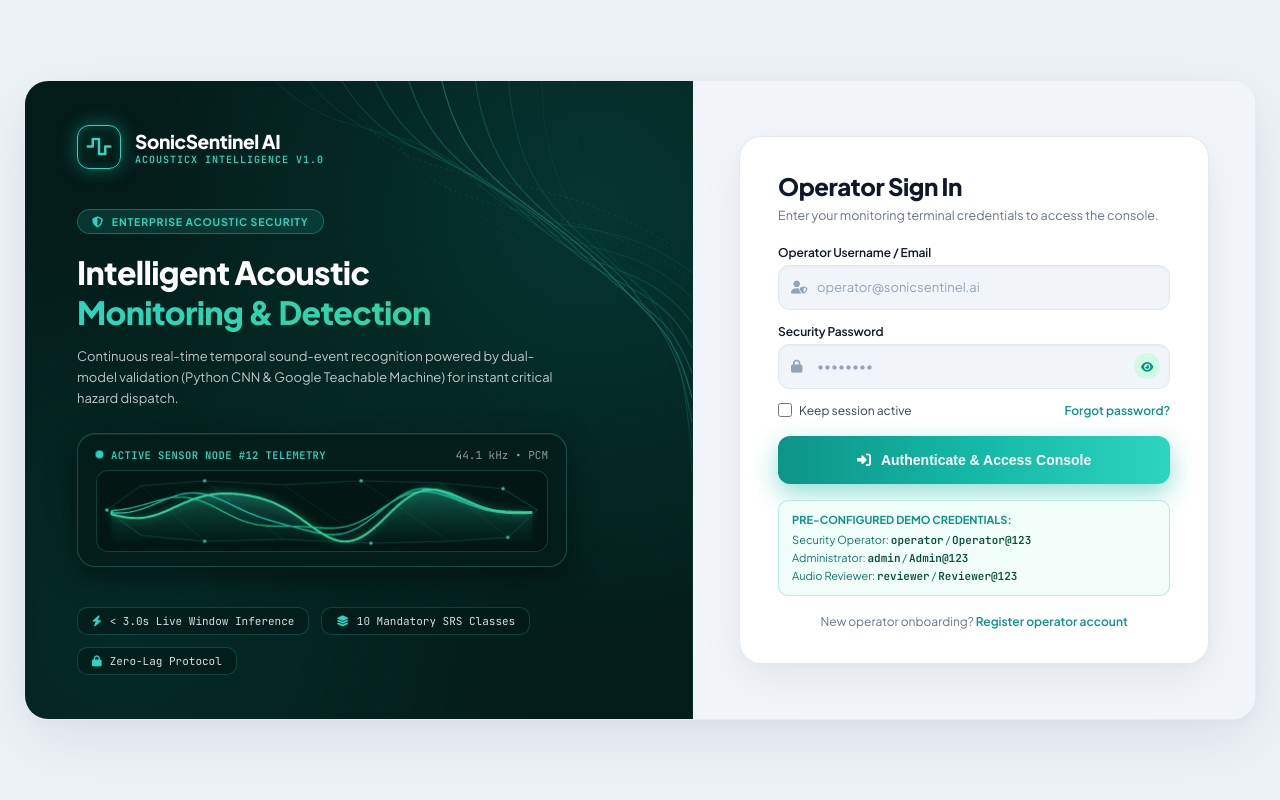
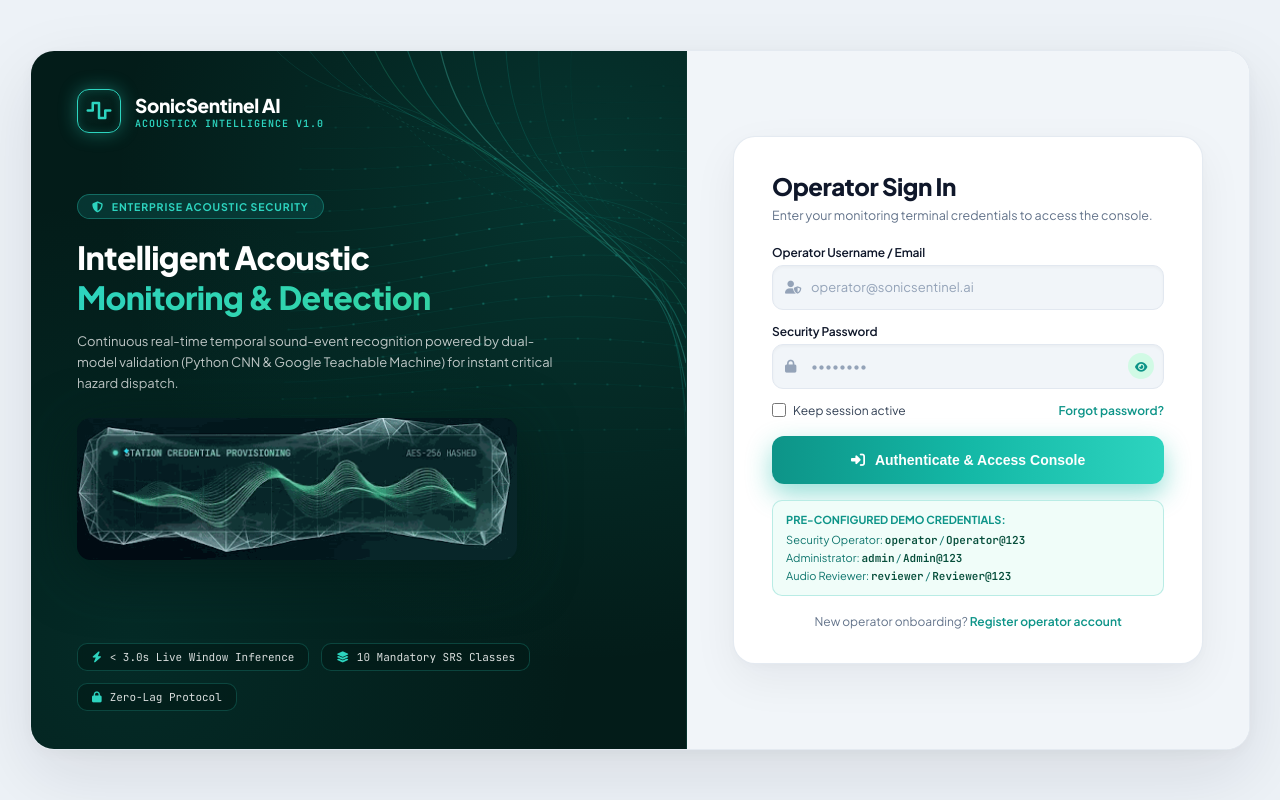
Before and after one commit to shahzadidua138-coder/SonicSentinel-_AI_MSG-Trex, a Flask app: page /login in a window 1280 px wide. Run offline with Flask 3, Linux system fonts and the light colour scheme.

Commit message:
style: implement exact 3D crystal acoustic soundwave animation and topographic particle mesh

```diff
--- a/static/css/auth.css
+++ b/static/css/auth.css
@@ -56,14 +56,16 @@ body.auth-split-body {
 /* Master Floating Curved Frame (Exact Match to Reference Window) */
 .auth-app-frame {
     width: 100%;
-    max-width: 1240px;
-    min-height: 640px;
+    max-width: 1220px;
+    height: 90vh;
+    max-height: 700px;
+    min-height: 590px;
     background: #FFFFFF;
     border-radius: 24px;
-    box-shadow: 0 20px 60px rgba(15, 23, 42, 0.08), 0 4px 16px rgba(15, 23, 42, 0.03);
+    box-shadow: 0 25px 70px rgba(15, 23, 42, 0.1), 0 4px 18px rgba(15, 23, 42, 0.04);
     display: flex;
     overflow: hidden;
-    border: 1px solid rgba(226, 232, 240, 0.8);
+    border: 1px solid rgba(226, 232, 240, 0.9);
     position: relative;
     animation: frameAppear 0.5s cubic-bezier(0.16, 1, 0.3, 1) forwards;
 }
@@ -89,10 +91,23 @@ body.auth-split-body {
     display: flex;
     flex-direction: column;
     justify-content: space-between;
-    padding: 44px 52px;
+    padding: 38px 46px;
     position: relative;
     color: #FFFFFF;
     border-right: 1px solid rgba(45, 212, 191, 0.12);
+    overflow: hidden;
+}
+
+/* Background Animated Topographic Particle Canvas */
+.auth-bg-canvas {
+    position: absolute;
+    top: 0;
+    right: 0;
+    width: 100%;
+    height: 100%;
+    pointer-events: none;
+    opacity: 0.55;
+    z-index: 1;
 }
 
 /* Brand Header */
@@ -101,6 +116,7 @@ body.auth-split-body {
     align-items: center;
     gap: 14px;
     z-index: 2;
+    position: relative;
 }
 
 .brand-logo-mark {
@@ -192,65 +208,24 @@ body.auth-split-body {
     margin-bottom: 24px;
 }
 
-/* Crystal Geometric Faceted Waveform Capsule (Reference Match) */
+/* Crystal Geometric Faceted Waveform Capsule (Exact Reference Match) */
 .auth-waveform-card {
-    background: rgba(3, 27, 24, 0.75);
-    backdrop-filter: blur(12px);
-    border: 1.4px solid rgba(45, 212, 191, 0.28);
-    border-radius: 18px;
-    padding: 14px 18px;
-    box-shadow: 0 10px 30px rgba(0, 0, 0, 0.45), inset 0 1px 0 rgba(255, 255, 255, 0.08);
+    background: transparent;
+    border: none;
+    padding: 0;
+    margin-bottom: 22px;
     position: relative;
-    overflow: hidden;
+    width: 100%;
+    max-width: 440px;
+    display: block;
 }
 
-.waveform-card-header {
-    display: flex;
-    justify-content: space-between;
-    align-items: center;
-    margin-bottom: 8px;
-}
-
-.waveform-indicator {
-    display: flex;
-    align-items: center;
-    gap: 8px;
-    font-size: 10.5px;
-    font-weight: 700;
-    color: var(--teal-neon);
-    font-family: 'JetBrains Mono', monospace;
-    letter-spacing: 0.04em;
-}
-
-.pulse-teal-dot {
-    width: 7px;
-    height: 7px;
-    border-radius: 50%;
-    background: var(--teal-neon);
-    box-shadow: 0 0 10px var(--teal-neon);
-    animation: tealPulse 1.8s infinite;
-}
-
-@keyframes tealPulse {
-    0% { transform: scale(0.95); box-shadow: 0 0 0 0 rgba(45, 212, 191, 0.7); }
-    70% { transform: scale(1.15); box-shadow: 0 0 0 7px rgba(45, 212, 191, 0); }
-    100% { transform: scale(0.95); box-shadow: 0 0 0 0 rgba(45, 212, 191, 0); }
-}
-
-.crystal-wave-canvas-wrap {
+.auth-crystal-asset {
     width: 100%;
-    height: 82px;
-    border-radius: 12px;
-    position: relative;
-    overflow: hidden;
-    background: #021714;
-    border: 1px solid rgba(45, 212, 191, 0.22);
-}
-
-.crystal-wave-canvas-wrap canvas {
-    width: 100%;
-    height: 100%;
+    height: auto;
     display: block;
+    border-radius: 14px;
+    filter: drop-shadow(0 12px 28px rgba(2, 27, 24, 0.7));
 }
 
 /* Footer Telemetry Badges */
--- a/templates/login.html
+++ b/templates/login.html
@@ -22,6 +22,9 @@
 
         <!-- Left Side: Deep Emerald Visual with Topographic Mesh & Crystal Waveform -->
         <div class="auth-left-visual">
+            <!-- Animated 3D Topographic Particle Canvas -->
+            <canvas id="bg-particle-canvas" class="auth-bg-canvas"></canvas>
+
             <div class="brand-header">
                 <div class="brand-logo-mark">
                     <i class="fas fa-wave-square"></i>
@@ -45,18 +48,9 @@
                     Continuous real-time temporal sound-event recognition powered by dual-model validation (Python CNN & Google Teachable Machine) for instant critical hazard dispatch.
                 </p>
 
-                <!-- Crystal Faceted Geometric Waveform Capsule -->
+                <!-- Crystal Faceted Geometric Waveform Capsule (Exact Reference Match) -->
                 <div class="auth-waveform-card">
-                    <div class="waveform-card-header">
-                        <span class="waveform-indicator">
-                            <span class="pulse-teal-dot"></span>
-                            ACTIVE SENSOR NODE #12 TELEMETRY
-                        </span>
-                        <span style="font-size: 11px; color: rgba(255, 255, 255, 0.55); font-family: 'JetBrains Mono', monospace;">44.1 kHz • PCM</span>
-                    </div>
-                    <div class="crystal-wave-canvas-wrap">
-                        <canvas id="crystal-wave-canvas" width="460" height="82"></canvas>
-                    </div>
+                    <img src="{{ url_for('static', filename='images/crystal-soundwave-exact.gif') }}" alt="Acoustic Intelligence Telemetry Waveform" class="auth-crystal-asset">
                 </div>
             </div>
 
@@ -164,95 +158,72 @@
             }
         }
 
-        // Exact Match 3D Crystal Faceted Organic Green Sound Wave Renderer
+        // Topographic Acoustic Particle Field (Top-Right Isometric Landscape)
         document.addEventListener('DOMContentLoaded', () => {
-            const canvas = document.getElementById('crystal-wave-canvas');
-            if (!canvas) return;
-            const ctx = canvas.getContext('2d');
-            let t = 0;
+            const bgCanvas = document.getElementById('bg-particle-canvas');
+            if (!bgCanvas) return;
+            const bgCtx = bgCanvas.getContext('2d');
+            let bgT = 0;
 
-            const vertices = [
-                {x: 10, y: 40}, {x: 45, y: 15}, {x: 110, y: 10}, {x: 190, y: 14},
-                {x: 270, y: 10}, {x: 350, y: 12}, {x: 415, y: 18}, {x: 450, y: 40},
-                {x: 420, y: 68}, {x: 360, y: 72}, {x: 280, y: 74}, {x: 190, y: 70},
-                {x: 110, y: 72}, {x: 45, y: 66}
-            ];
+            function resizeBg() {
+                bgCanvas.width = bgCanvas.parentElement.offsetWidth || 560;
+                bgCanvas.height = bgCanvas.parentElement.offsetHeight || 650;
+            }
+            resizeBg();
+            window.addEventListener('resize', resizeBg);
 
-            function animateCrystal() {
-                const w = canvas.width;
-                const h = canvas.height;
-                ctx.clearRect(0, 0, w, h);
+            function drawBgParticles() {
+                const w = bgCanvas.width;
+                const h = bgCanvas.height;
+                bgCtx.clearRect(0, 0, w, h);
 
-                // 1. Crystal wireframe
-                ctx.strokeStyle = 'rgba(45, 212, 191, 0.22)';
-                ctx.lineWidth = 0.9;
-                ctx.beginPath();
-                ctx.moveTo(vertices[0].x, vertices[0].y);
-                for (let i = 1; i < vertices.length; i++) {
-                    ctx.lineTo(vertices[i].x, vertices[i].y);
-                }
-                ctx.closePath();
-                ctx.stroke();
+                const rows = 20;
+                const cols = 26;
+                const originX = w * 0.42;
+                const originY = h * 0.05;
+                const gridW = w * 0.62;
+                const gridH = h * 0.52;
 
-                ctx.beginPath();
-                for (let i = 0; i < vertices.length / 2; i++) {
-                    const opposite = vertices.length - 1 - i;
-                    ctx.moveTo(vertices[i].x, vertices[i].y);
-                    ctx.lineTo(vertices[opposite].x, vertices[opposite].y);
-                }
-                ctx.strokeStyle = 'rgba(45, 212, 191, 0.12)';
-                ctx.stroke();
+                const stepX = gridW / (cols - 1);
+                const stepY = gridH / (rows - 1);
 
-                for (let i = 0; i < vertices.length; i += 2) {
-                    ctx.fillStyle = 'rgba(94, 234, 212, 0.7)';
-                    ctx.beginPath();
-                    ctx.arc(vertices[i].x, vertices[i].y, 1.8, 0, Math.PI * 2);
-                    ctx.fill();
+                for (let r = 0; r < rows; r++) {
+                    bgCtx.beginPath();
+                    let first = true;
+                    for (let c = 0; c < cols; c++) {
+                        const u = c / (cols - 1);
+                        const v = r / (rows - 1);
+
+                        const z = Math.sin(u * 4.2 + bgT * 0.025 + v * 1.5) * 16 * Math.sin(v * Math.PI) +
+                                  Math.cos(v * 3.8 - bgT * 0.02) * 10 * Math.sin(u * Math.PI);
+
+                        const px = originX + c * stepX - v * 28;
+                        const py = originY + r * stepY - z;
+
+                        if (first) {
+                            bgCtx.moveTo(px, py);
+                            first = false;
+                        } else {
+                            bgCtx.lineTo(px, py);
+                        }
+
+                        if (c % 2 === 0 && r % 2 === 0) {
+                            const alpha = 0.15 + 0.45 * Math.sin(v * Math.PI) * Math.sin(u * Math.PI);
+                            bgCtx.fillStyle = `rgba(45, 212, 191, ${alpha})`;
+                            bgCtx.fillRect(px - 1, py - 1, 2, 2);
+                        }
+                    }
+
+                    const lineAlpha = 0.03 + 0.12 * Math.sin((r / rows) * Math.PI);
+                    bgCtx.strokeStyle = `rgba(20, 184, 166, ${lineAlpha})`;
+                    bgCtx.lineWidth = 0.9;
+                    bgCtx.stroke();
                 }
 
-                // 2. Green ribbon wave
-                const layers = [
-                    { alpha: 0.35, amp: 22, freq: 0.022, speed: 0.04, color: '#10B981' },
-                    { alpha: 0.55, amp: 26, freq: 0.025, speed: 0.035, color: '#14B8A6' },
-                    { alpha: 0.95, amp: 28, freq: 0.028, speed: 0.045, color: '#34D399' }
-                ];
-
-                layers.forEach((layer, idx) => {
-                    ctx.beginPath();
-                    const startY = h / 2;
-                    ctx.moveTo(15, startY);
-
-                    for (let x = 15; x <= w - 15; x += 2) {
-                        const env = Math.sin((x / w) * Math.PI);
-                        const y = (h / 2) +
-                            Math.sin(x * layer.freq + t * layer.speed + idx) * layer.amp * env +
-                            Math.sin(x * 0.05 - t * 0.03) * 6 * env;
-                        ctx.lineTo(x, y);
-                    }
-
-                    ctx.strokeStyle = layer.color;
-                    ctx.lineWidth = idx === 2 ? 2.2 : 1.4;
-                    ctx.shadowColor = 'rgba(52, 211, 153, 0.6)';
-                    ctx.shadowBlur = idx === 2 ? 8 : 0;
-                    ctx.stroke();
-
-                    if (idx === 2) {
-                        ctx.lineTo(w - 15, h - 8);
-                        ctx.lineTo(15, h - 8);
-                        ctx.closePath();
-                        const grad = ctx.createLinearGradient(0, h / 2 - 20, 0, h);
-                        grad.addColorStop(0, 'rgba(45, 212, 191, 0.25)');
-                        grad.addColorStop(1, 'rgba(3, 27, 24, 0.0)');
-                        ctx.fillStyle = grad;
-                        ctx.fill();
-                    }
-                    ctx.shadowBlur = 0;
-                });
-
-                t += 1;
-                requestAnimationFrame(animateCrystal);
+                bgT += 1;
+                requestAnimationFrame(drawBgParticles);
             }
-            animateCrystal();
+            drawBgParticles();
         });
     </script>
 </body>
```
Also changed, not shown: templates/forgot_password.html (+62 -89 lines), templates/register.html (+66 -97 lines), static/images/crystal-soundwave-exact.gif (added), static/images/crystal-soundwave-exact.webp (added), static/images/sound-wave-waves.gif.
